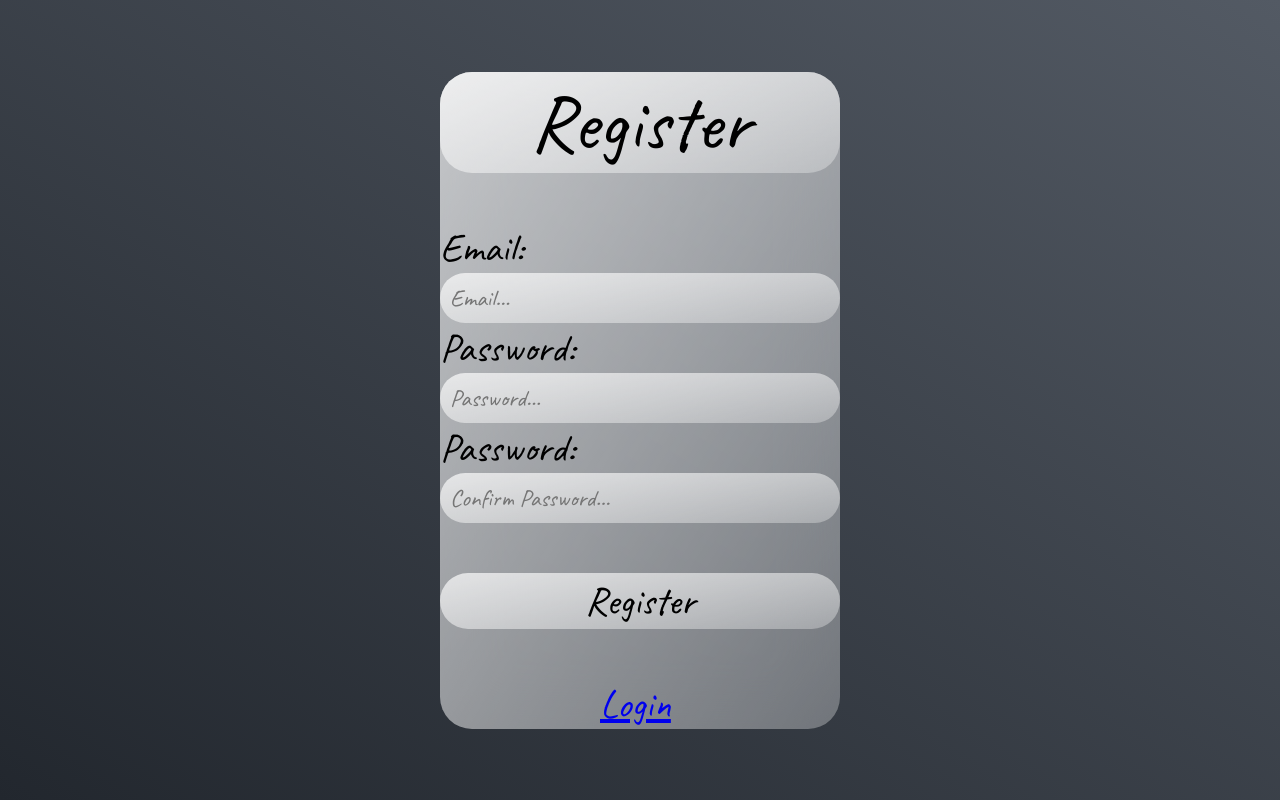
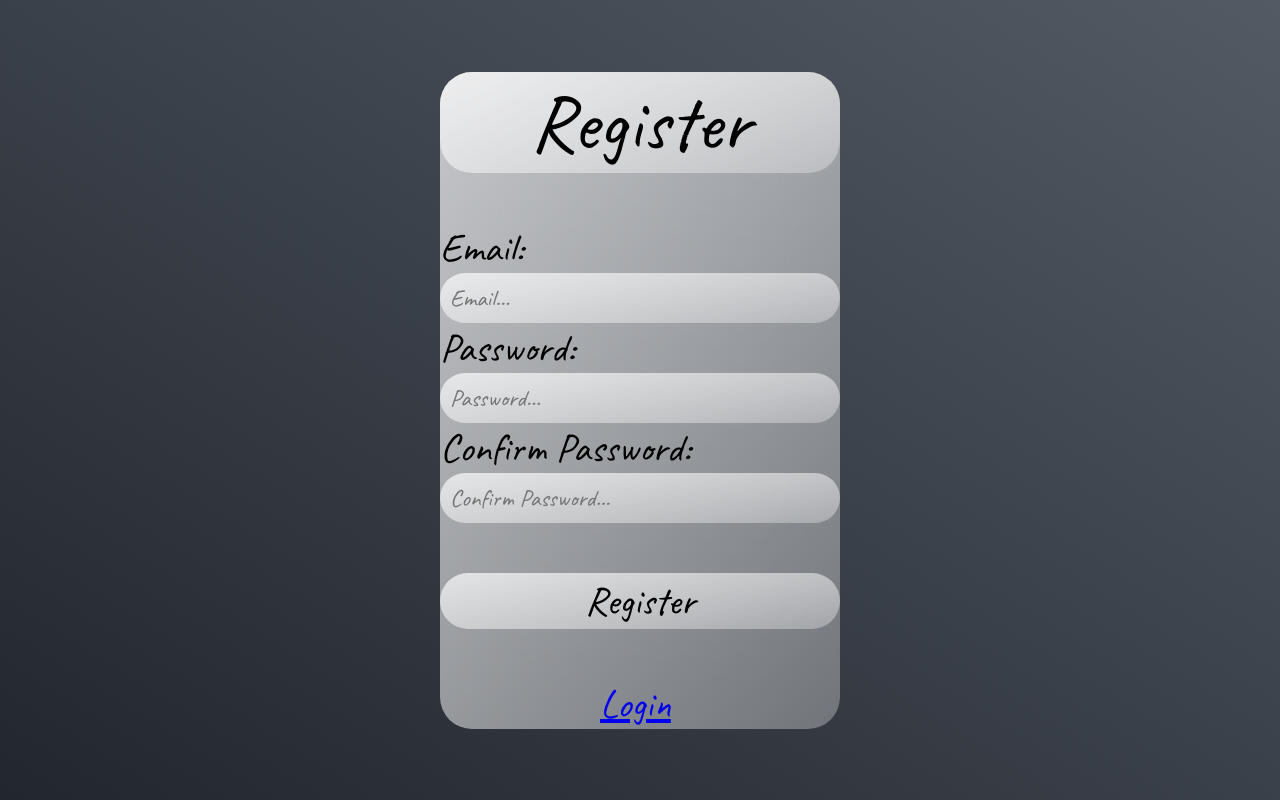
Before and after one commit to gethushan/Signup-and-SignIn-Form, a React (Create React App) app in the folder frontend/: page /register in a window 1280 px wide. Built offline with nearby package versions, Linux system fonts and the light colour scheme.

Commit message:
Last Commit

```diff
--- a/frontend/src/auth/register.js
+++ b/frontend/src/auth/register.js
@@ -51,7 +51,7 @@ const allowLogin = (event) => {
                         <label htmlFor='Ps'>Password:</label>
                         <input id='Ps' type="password" placeholder="Password..." {...register("Password")} onChange={(event) => {setPassword(event.target.value)}}/>
                         <p className='db'>{errors.Password?.message}</p>
-                        <label htmlFor='cPs'>Password:</label>
+                        <label htmlFor='cPs'>Confirm Password:</label>
                         <input id='cPs' type="password" placeholder="Confirm Password..." {...register("Confirm_Password")} />
                         <p className='db'>{errors.Confirm_Password?.message}</p><br></br>
                         <button type="submit" >Register</button><br></br>
```
